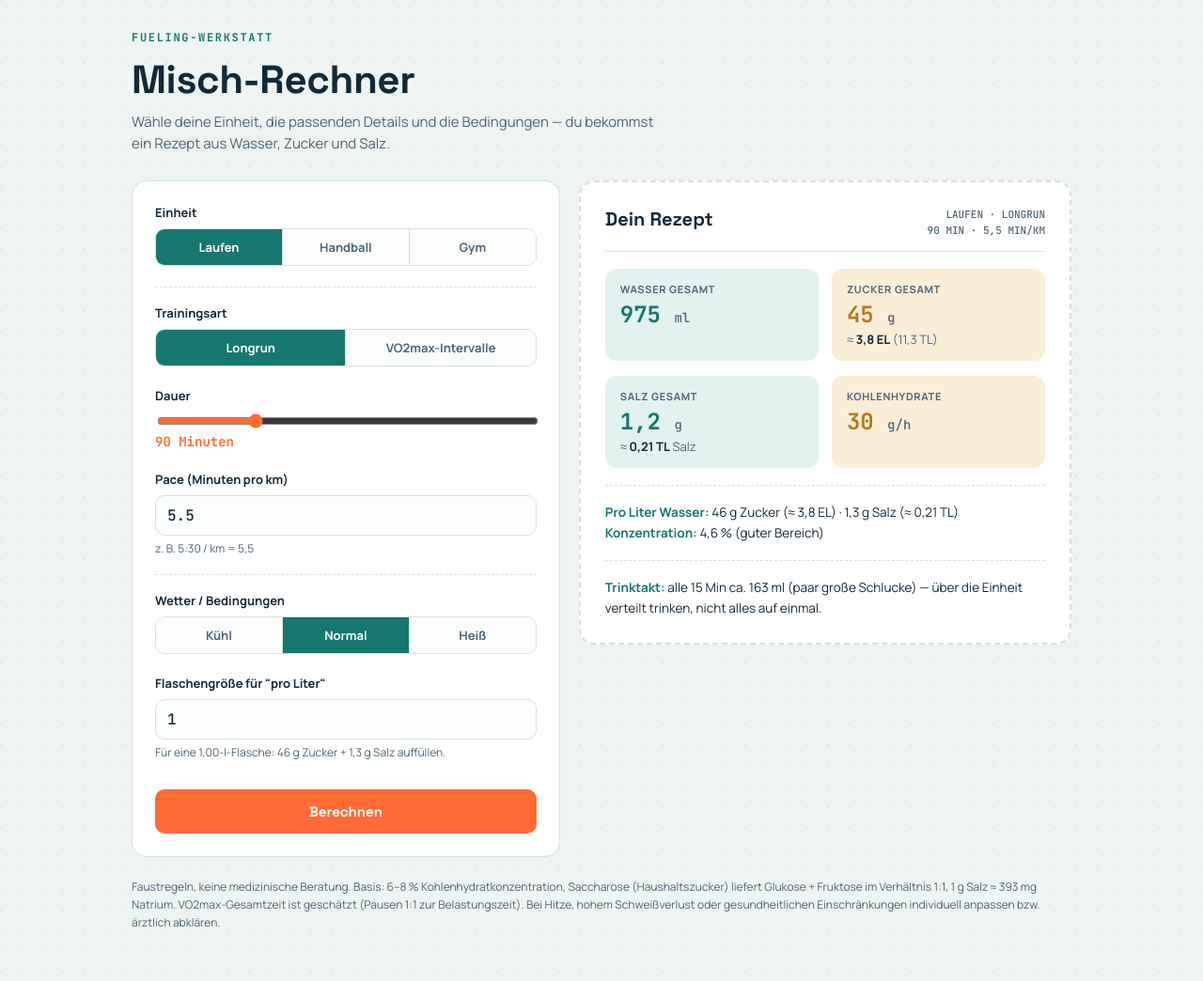
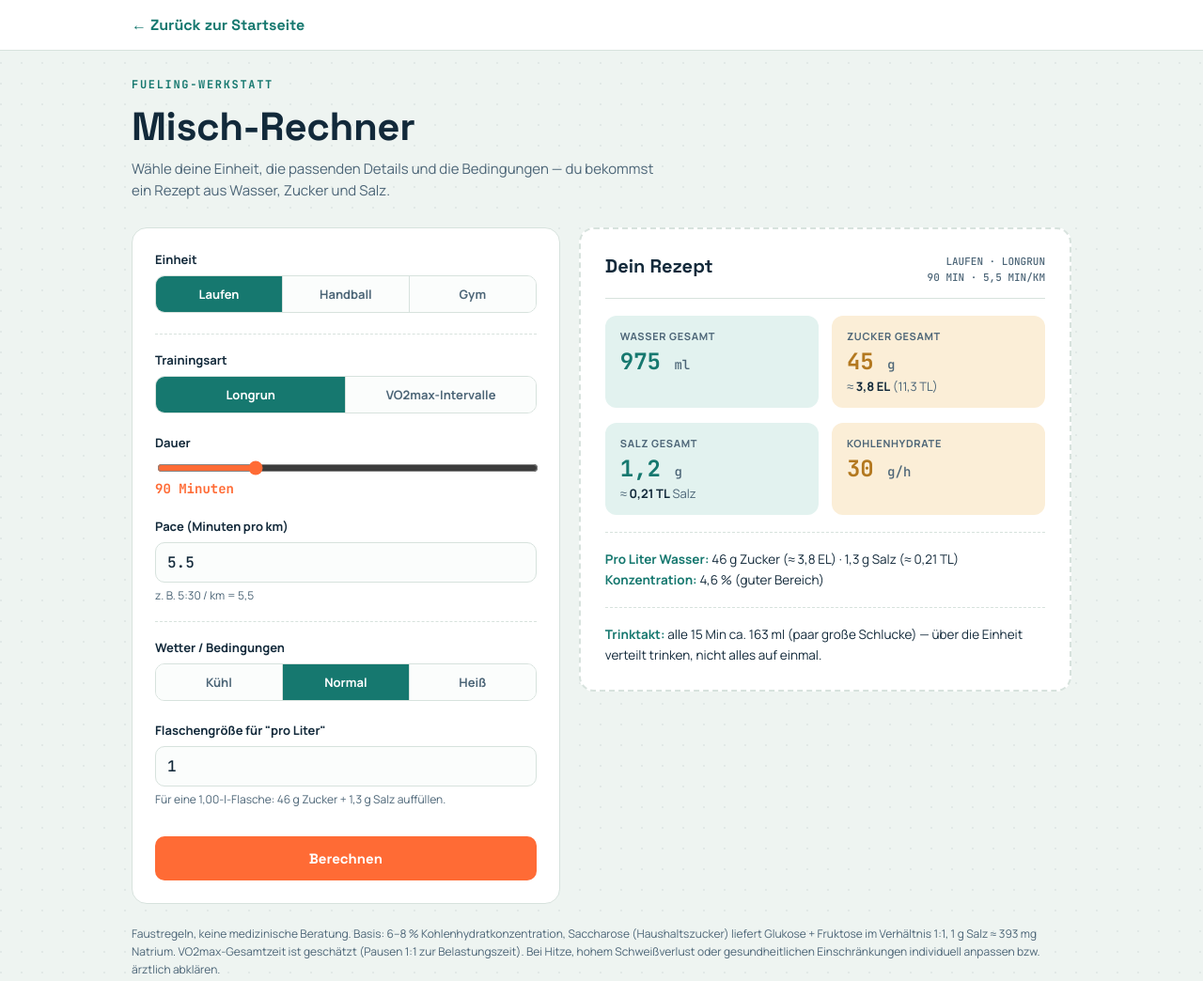
Before and after one commit to eloivogler4-cloud/Gym-and-Fueling, a plain HTML site: page Fueling-Calculator.html in a window 1280 px wide. Shown: the top 1044 px of the page at 94% size. Drawn offline with Linux system fonts and the light colour scheme.

Commit message:
Add navigation link to homepage in Fueling-Calculator
Added a navigation link to return to the homepage.

```diff
--- a/Fueling-Calculator.html
+++ b/Fueling-Calculator.html
@@ -1,5 +1,12 @@
 <!DOCTYPE html>
 <html lang="de">
+
+<div style="background:var(--panel);border-bottom:1px solid var(--line);padding:16px 20px;margin:-32px -20px 28px;">
+  <div class="wrap" style="display:flex;justify-content:space-between;align-items:center;">
+    <a href="index.html" style="text-decoration:none;color:var(--teal);font-weight:700;font-family:'Space Grotesk',sans-serif;">← Zurück zur Startseite</a>
+  </div>
+</div>
+
 <head>
 <meta charset="UTF-8">
 <title>Misch-Rechner</title>
```
